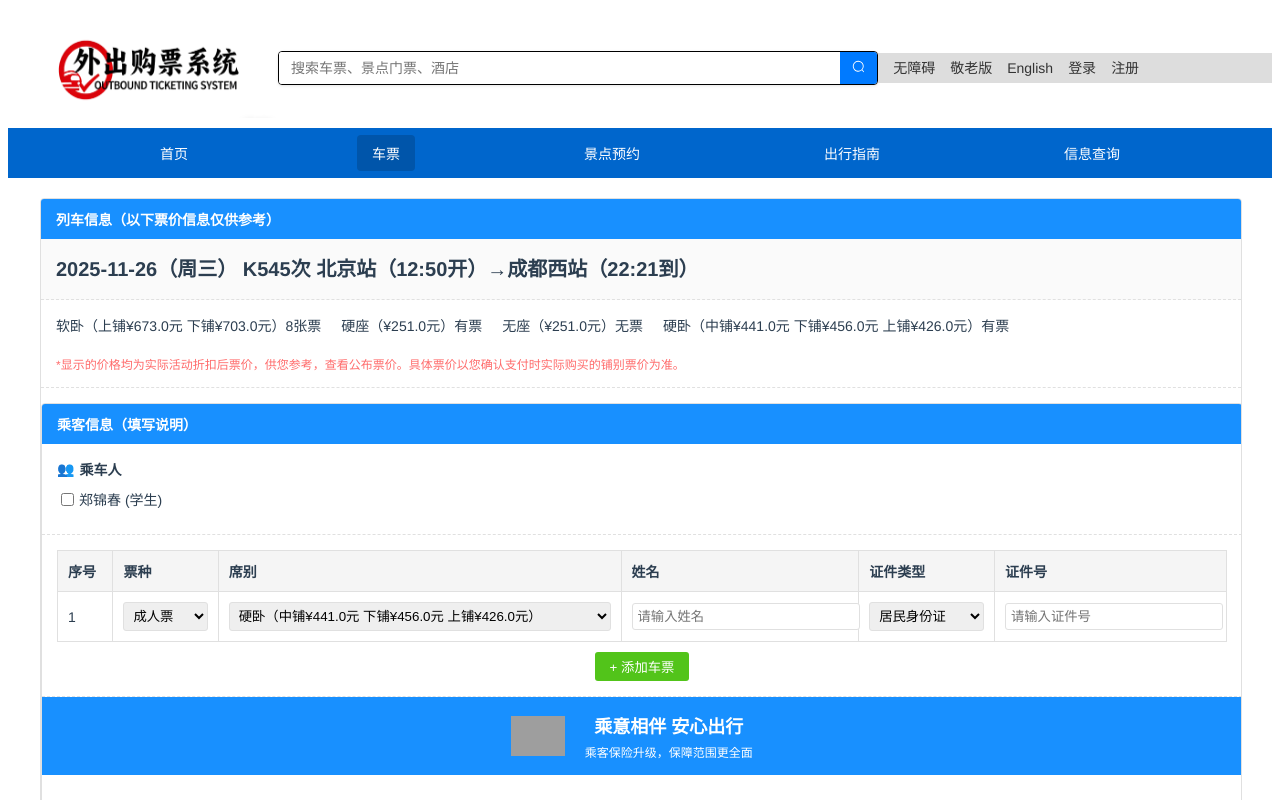
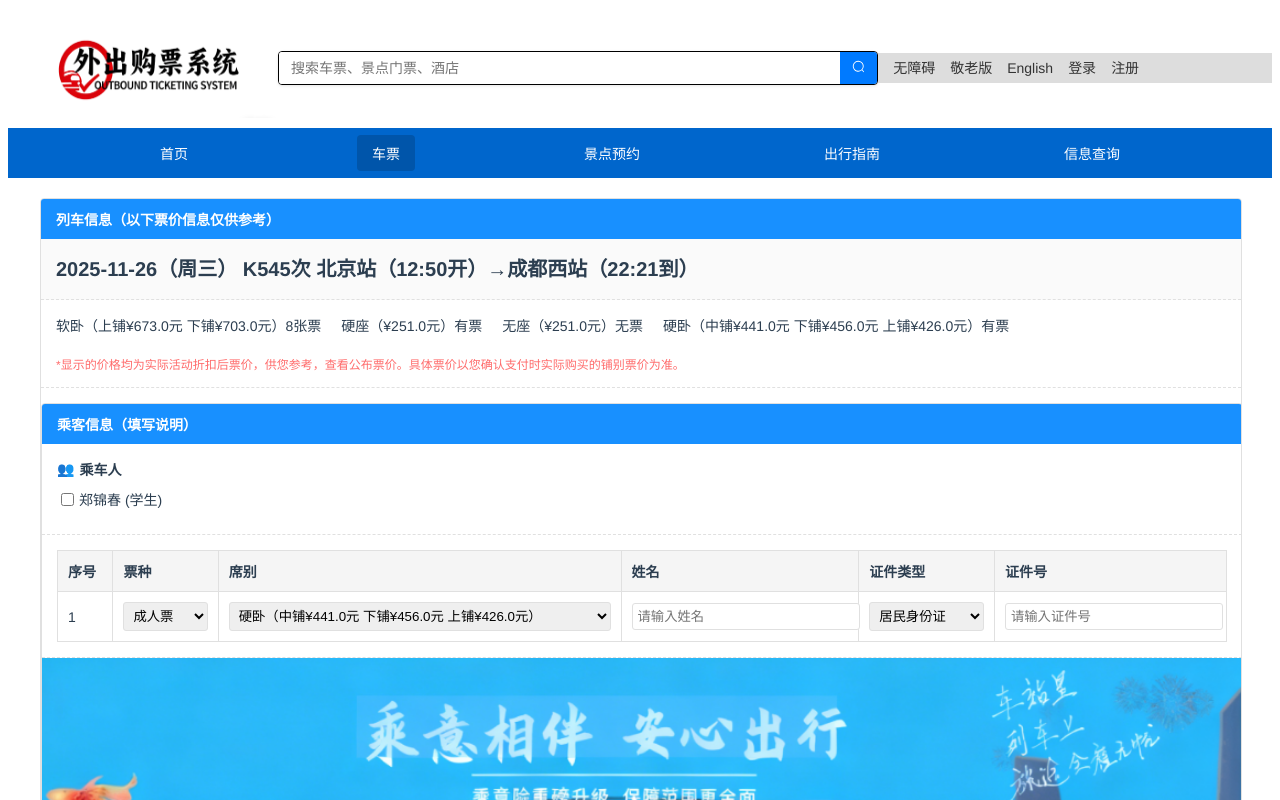
Before and after one commit to zheng0456/ticketing_system, a Vue app: page /ticketmessages in a window 1280 px wide. Shown: the top 800 px of the page. Built offline with nearby package versions, Linux system fonts and the light colour scheme; grey boxes are pictures that could not be loaded.

Commit message:
feat(ticket): 更新车票页面UI布局
- 移除添加车票按钮
- 替换保险信息模块为车票图片展示
- 添加车票图片容器及样式
- 调整提交订单区域布局
- 更新相关CSS样式定义
- 移除保险相关的HTML结构和样式代码

```diff
--- a/src/components/ticket/ticketmessage/TicketMessages.vue
+++ b/src/components/ticket/ticketmessage/TicketMessages.vue
@@ -136,33 +136,18 @@
             </tr>
           </tbody>
         </table>
-        <button
-          class="add-ticket-btn"
-          @click="addTicket"
-          style="margin-top: 10px; padding: 5px 15px; background-color: #52c41a; color: white; border: none; border-radius: 3px; cursor: pointer;"
-        >
-          + 添加车票
-        </button>
+
       </div>
 
-      <!-- 保险信息 -->
-      <div class="insurance-info">
-        <div class="insurance-banner">
-          <img src="/insurance-banner.png" alt="铁路保险" class="insurance-logo">
-          <div class="insurance-text">
-            <h3>乘意相伴 安心出行</h3>
-            <p>乘客保险升级，保障范围更全面</p>
-          </div>
-          <div class="insurance-decoration">
-            <!-- 装饰性元素 -->
-          </div>
-        </div>
+      <!-- 车票图片 -->
+      <div class="ticket-image-container">
+        <img src="@/assets/img/车票1.png" alt="车票" class="ticket-image">
       </div>
 
       <!-- 提交按钮 -->
       <div class="submit-section">
         <p class="agreement-text">提交订单表示已阅读并同意《国铁集团铁路旅客运输规程》《服务条款》</p>
-chuuchuu        <div class="button-group">
+        <div class="button-group">
           <button class="prev-btn" @click="goBack">上一步</button>
           <button class="submit-btn" @click="submitOrder">提交订单</button>
         </div>
@@ -535,36 +520,16 @@ export default {
   line-height: 1;
 }
 
-/* 保险信息 */
-.insurance-info {
-  background-color: #1890ff;
-  color: white;
-  padding: 15px;
-  text-align: center;
-  position: relative;
+/* 车票图片样式 */
+.ticket-image-container {
+  border-bottom: 1px dashed #e0e0e0;
   overflow: hidden;
 }
 
-.insurance-banner {
-  display: flex;
-  align-items: center;
-  justify-content: center;
-  gap: 20px;
-}
-
-.insurance-logo {
-  height: 40px;
-  width: auto;
-}
-
-.insurance-text h3 {
-  margin: 0 0 5px 0;
-  font-size: 18px;
-}
-
-.insurance-text p {
-  margin: 0;
-  font-size: 12px;
+.ticket-image {
+  width: 100%;
+  height: auto;
+  display: block;
 }
 
 /* 提交按钮区域 */
```
Also changed, not shown: src/assets/img/车票1.png (added).
